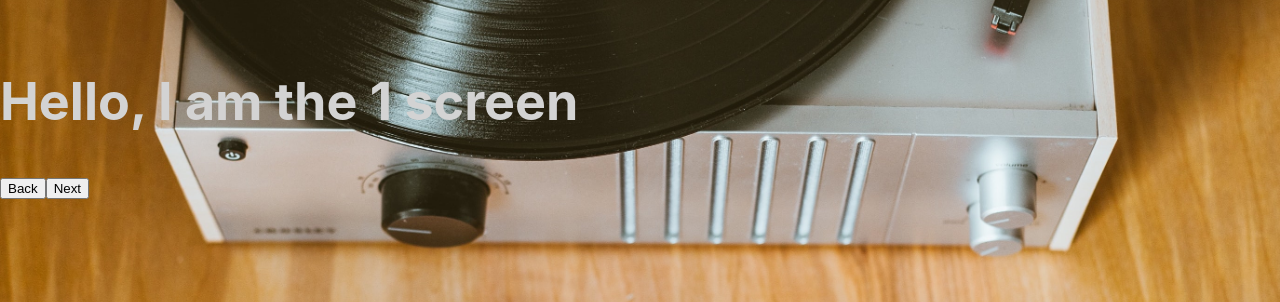
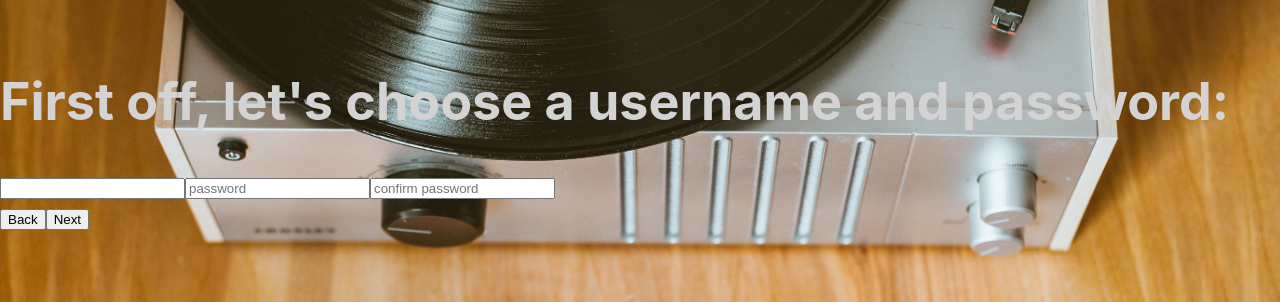
Before and after one commit to BestBroBradley/audiofile, a React (Create React App) app: page /signup in a window 1280 px wide. Shown: the part 172-474 px from the top of the page. Built offline with nearby package versions, Linux system fonts and the light colour scheme.

Commit message:
Added state to signup page and worked on controlled input

```diff
--- a/src/components/NewAcct.js
+++ b/src/components/NewAcct.js
@@ -1,7 +1,23 @@
 import React, { useState, setState } from 'react'
-import Screen from "./Screen"
+import AcctContext from '../utils/AcctContext'
+import ScreenOne from "./ScreenOne"
 
 function NewAcct() {
+
+    const [userDetails, setDetails] = useState({
+        username: "",
+        password: "",
+        title: true,
+        artist: true,
+        genre: true,
+        tracks: false,
+        date: false,
+        condition: false,
+        comments: false,
+        rating: false,
+        length: false,
+        composer: false
+    })
 
     const [state, setState] = useState({
         current: 0
@@ -27,14 +43,23 @@ function NewAcct() {
         setState({...state, "current": current})
     }
 
+    const handleChange = (event) => {
+        const { value, name } = event.target
+        console.log(name)
+        console.log(value)
+        setDetails({...userDetails, [name]: value})
+    }
+
     return (
+        <AcctContext.Provider value={{userDetails, setDetails, handleChange}}>
         <div className="carousel">
             <div className="interior">
-                <Screen current={screenArray[state.current]}/>
+                <ScreenOne current={screenArray[state.current]}/>
             </div>
             <button onClick={back}>Back</button>
             <button onClick={next}>Next</button>
         </div>
+        </AcctContext.Provider>
     )
 }
 
--- /dev/null
+++ b/src/components/ScreenOne.js
@@ -0,0 +1,20 @@
+import React, { useContext } from 'react'
+import AcctContext from '../utils/AcctContext'
+
+function ScreenOne() {
+
+    const {userDetails, setDetails, handleChange} = useContext(AcctContext)
+
+    console.log(userDetails)
+
+    return(
+        <div>
+            <h1>First off, let's choose a username and password:</h1>
+            <input type='text' value={userDetails.username} name="username" onChange={handleChange}></input>
+            <input placeholder='password'></input>
+            <input placeholder='confirm password'></input>
+        </div>
+    )
+}
+
+export default ScreenOne
--- a/src/components/Screen.js
+++ b/src/components/ScreenTwo.js
@@ -1,6 +1,6 @@
 import React from 'react'
 
-function Screen(props) {
+function ScreenTwo(props) {
     return(
         <div>
             <h1>Hello, I am the {props.current} screen</h1>
@@ -8,4 +8,4 @@ function Screen(props) {
     )
 }
 
-export default Screen
+export default ScreenTwo
--- a/src/pages/welcome.js
+++ b/src/pages/welcome.js
@@ -1,4 +1,5 @@
-import React from 'react';
+import React from 'react'
+import { Link } from 'react-router-dom'
 
 function Welcome() {
 
@@ -6,6 +7,8 @@ function Welcome() {
     <div>
       <header className="App-header">
         Welcome to Audiofile!
+        <Link to='/signup'><button>Sign Up</button></Link>
+        <Link to='/signin'><button>Sign In</button></Link>
       </header>
     </div>
   );
--- /dev/null
+++ b/src/utils/AcctContext.js
@@ -0,0 +1,18 @@
+import React from 'react'
+
+const AcctContext = React.createContext({
+    username: "",
+    password: "",
+    title: true,
+    artist: true,
+    genre: true,
+    tracks: false,
+    date: false,
+    condition: false,
+    comments: false,
+    rating: false,
+    length: false,
+    composer: false
+})
+
+export default AcctContext
```
